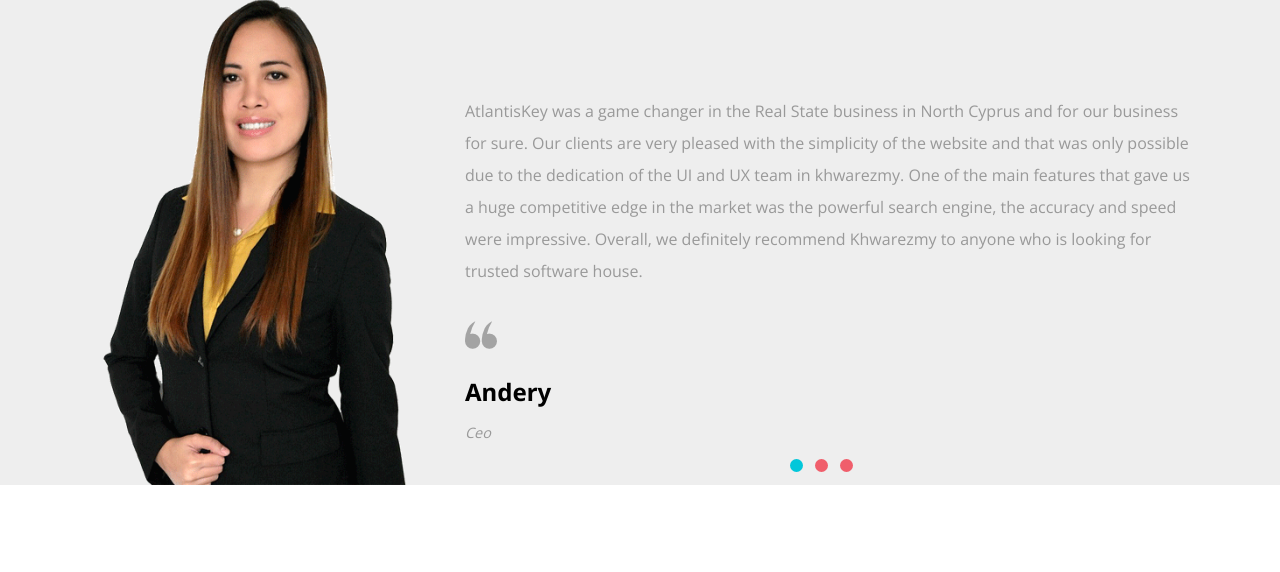
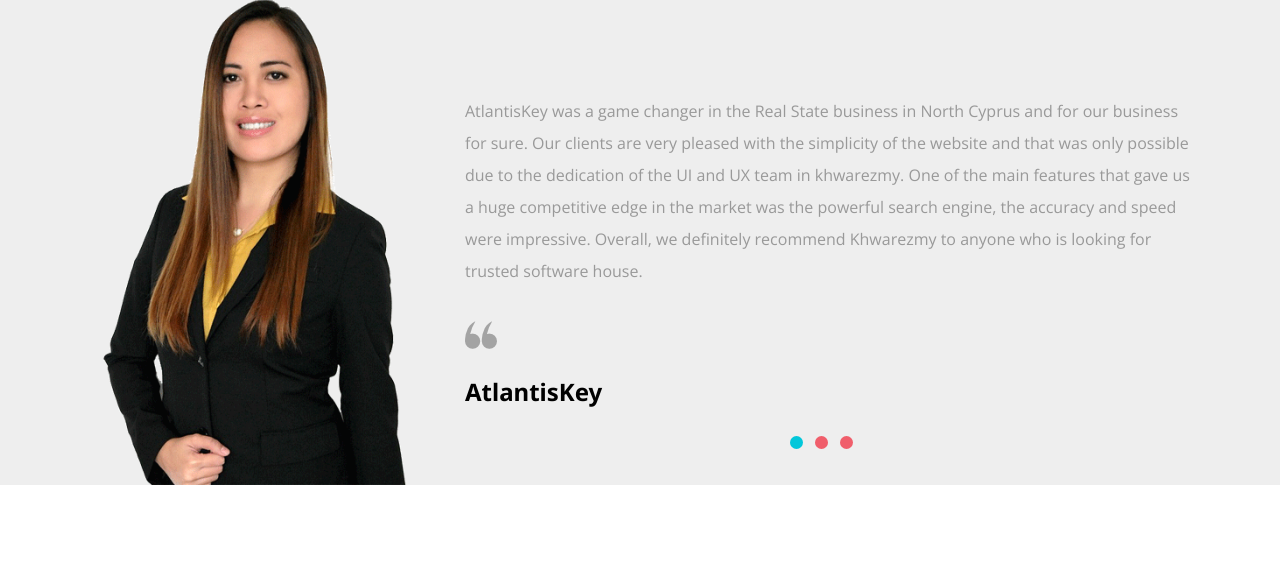
Before and after one commit to mahdy-nasr/khwarezmy, a PHP site: page / in a window 1280 px wide. Shown: the part 3111-3683 px from the top of the page. Run offline with PHP 8.4, Linux system fonts and the light colour scheme.

Commit message:
done with testmonials

```diff
--- a/index.php
+++ b/index.php
@@ -423,21 +423,18 @@ Author URL: http://khwarezmy.com
 One of the main features that gave us a huge competitive edge in the market was the powerful search engine, the accuracy and speed were impressive.
 Overall, we definitely recommend Khwarezmy to anyone who is looking for trusted software house.</p>
 							<img src="images/left-1.png" alt="" class="img-responsive">
-						<h4>Andery</h4>
-						<span>Ceo</span>
+						<h4>AtlantisKey</h4>
 					</div>
 								<div class=" test-grid">
 						<p>Khwarezmy was more like an in-house development department to us than an outsourcing software house. They got involved and provide support from the ideation phase until the launching day. What was more satisfying was their continuous support after lunching.
 We can not wait to launch our mobile app.</p>
 							<img src="images/left-1.png" alt="" class="img-responsive">
-						<h4>Andery</h4>
-						<span>Ceo</span>
+						<h4>Hyper Store</h4>
 					</div>
 	<div class=" test-grid">
 						<p>I did not need a CTO, Khwarezmy was more than enough for me to open my startup and start making money. And best of all, I did not need an app as the website is completely responsive.</p>
 							<img src="images/left-1.png" alt="" class="img-responsive">
-						<h4>Andery</h4>
-						<span>Ceo</span>
+						<h4>Brainiac online academy</h4>
 					</div>
 								</div>
 
```
